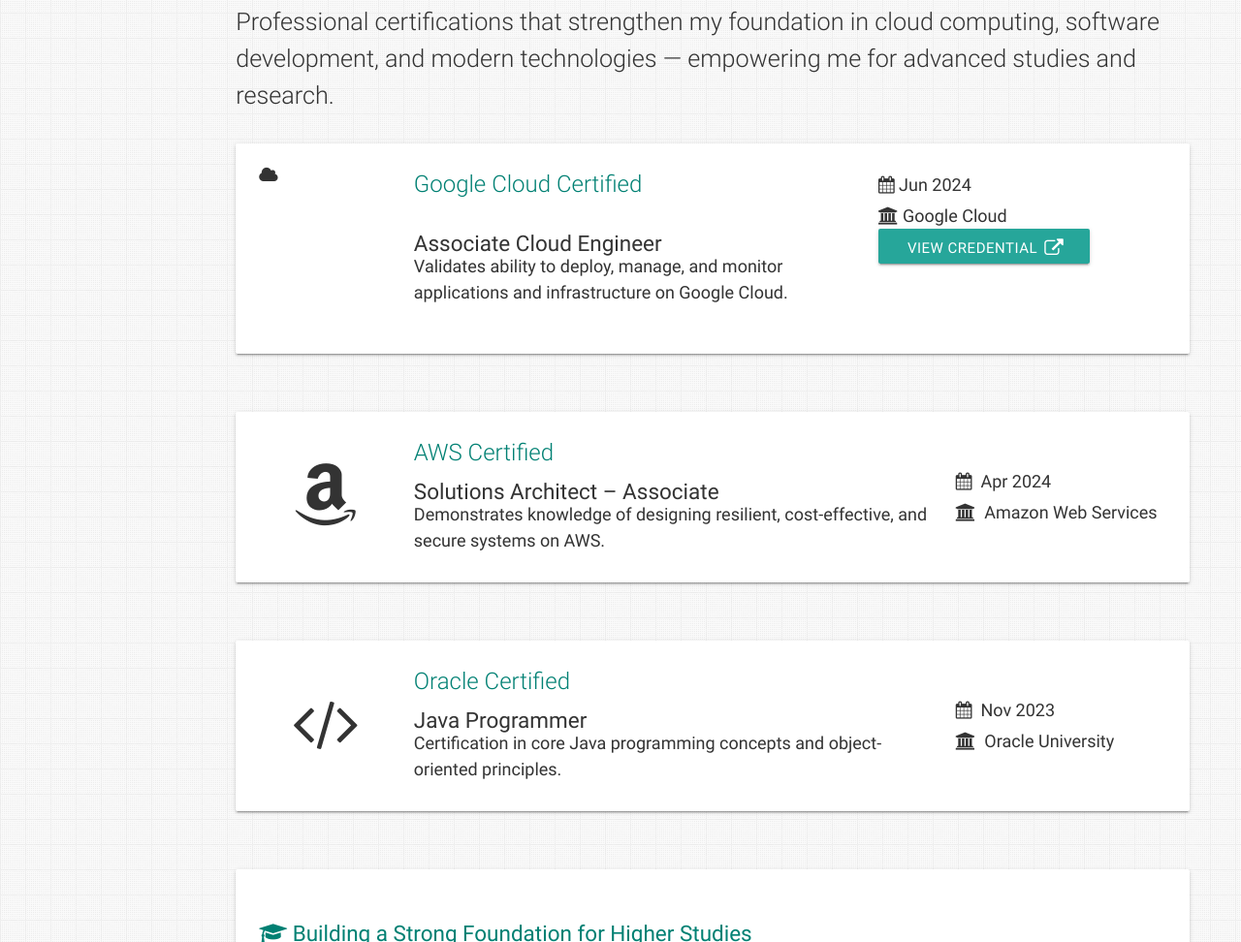
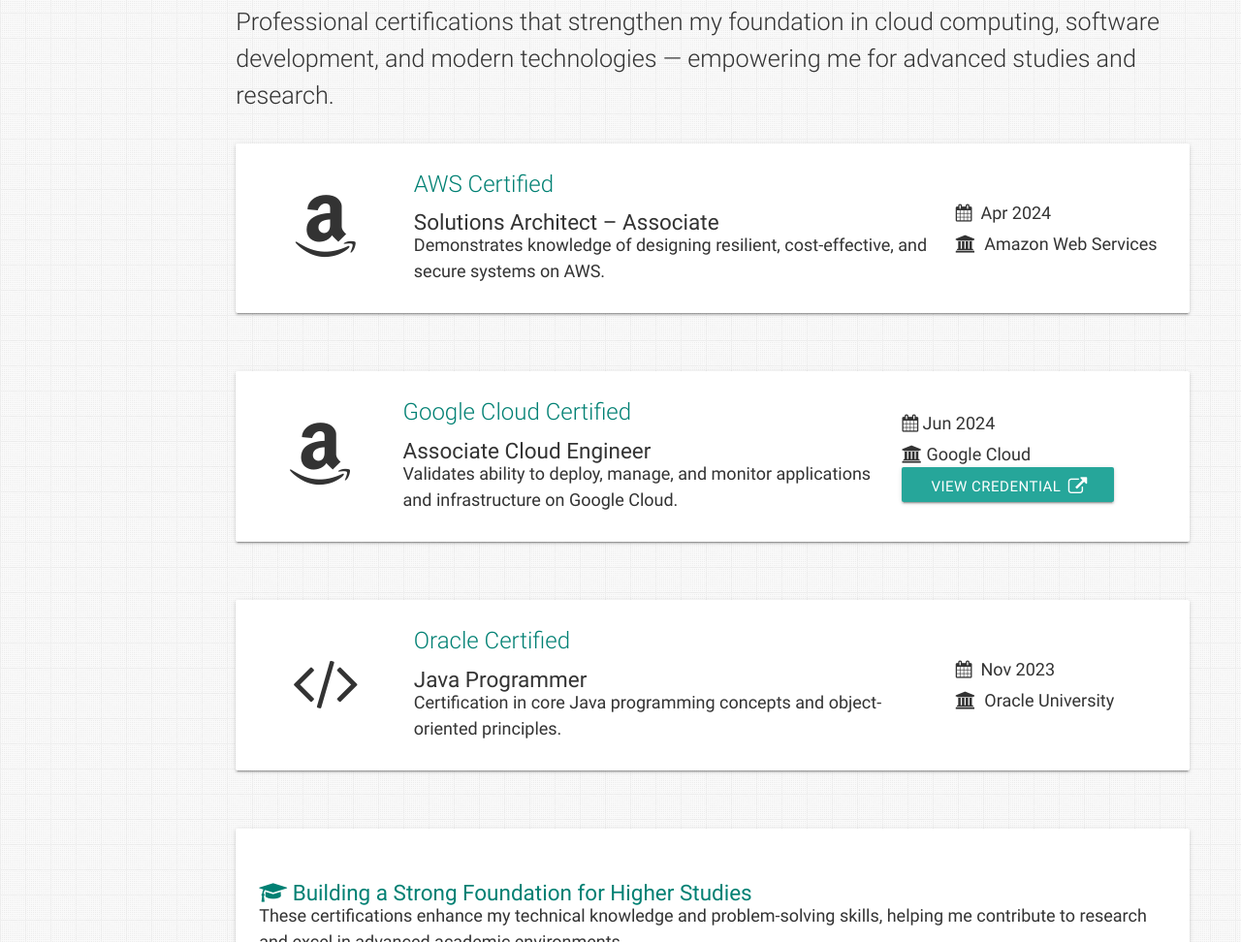
Before and after one commit to Nikhil-IIT/nikhil-iit.github.io, a plain HTML site: page index.html in a window 1280 px wide. Shown: the part 6487-7459 px from the top of the page at 97% size. Drawn offline with nearby package versions, Linux system fonts and the light colour scheme.

Commit message:
Update index.html

```diff
--- a/index.html
+++ b/index.html
@@ -883,33 +883,6 @@
         <!-- Google Cloud Certification -->
         <div class="card certification-card">
           <div class="card-content">
-            <div class="row certification-row">
-
-              <div class="col s12 m2 certification-logo google-cloud-logo">
-                <i class="fa fa-cloud"></i>
-              </div>
-
-              <div class="col s12 m6 certification-details">
-                <span class="card-title teal-text">Google Cloud Certified</span>
-                <h5>Associate Cloud Engineer</h5>
-                <p>Validates ability to deploy, manage, and monitor applications and infrastructure on Google Cloud.</p>
-              </div>
-
-              <div class="col s12 m4 certification-meta">
-                <p><i class="fa fa-calendar"></i> Jun 2024</p>
-                <p><i class="fa fa-university"></i> Google Cloud</p>
-                <a href="#" class="btn certification-button" onclick="return false;">
-                  View Credential <i class="fa fa-external-link"></i>
-                </a>
-              </div>
-
-            </div>
-          </div>
-        </div>
-
-        <!-- AWS Certification -->
-        <div class="card certification-card">
-          <div class="card-content">
             <div class="row valign-wrapper" style="margin-bottom: 0;">
               <div class="col s12 m2 center-align">
                 <i class="fa fa-amazon" style="font-size: 64px;"></i>
@@ -925,6 +898,29 @@
               <div class="col s12 m3">
                 <p><i class="fa fa-calendar"></i>&nbsp; Apr 2024</p>
                 <p><i class="fa fa-university"></i>&nbsp; Amazon Web Services</p>
+              </div>
+            </div>
+          </div>
+        </div>
+
+        <!-- AWS Certification -->
+        <div class="card certification-card">
+          <div class="card-content">
+            <div class="row valign-wrapper" style="margin-bottom: 0;">
+              <div class="col s12 m2 center-align">
+                <i class="fa fa-amazon" style="font-size: 64px;"></i>
+              </div>
+              <div class="col s12 m7">
+               <span class="card-title teal-text">Google Cloud Certified</span>
+                <h5 style="margin-top: 5px;">Associate Cloud Engineer</h5>
+                <p>
+                  Validates ability to deploy, manage, and monitor applications and infrastructure on Google Cloud.
+                </p>
+              </div>
+              <div class="col s12 m4 certification-meta">
+                <p><i class="fa fa-calendar"></i> Jun 2024</p>
+                <p><i class="fa fa-university"></i> Google Cloud</p>
+                <a href="#" class="btn certification-button" onclick="return false;">View Credential <i class="fa fa-external-link"></i></a>
               </div>
             </div>
           </div>
```
